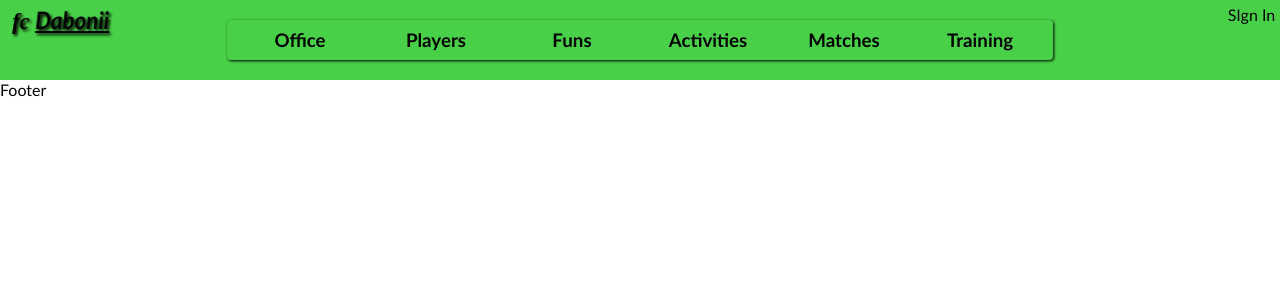
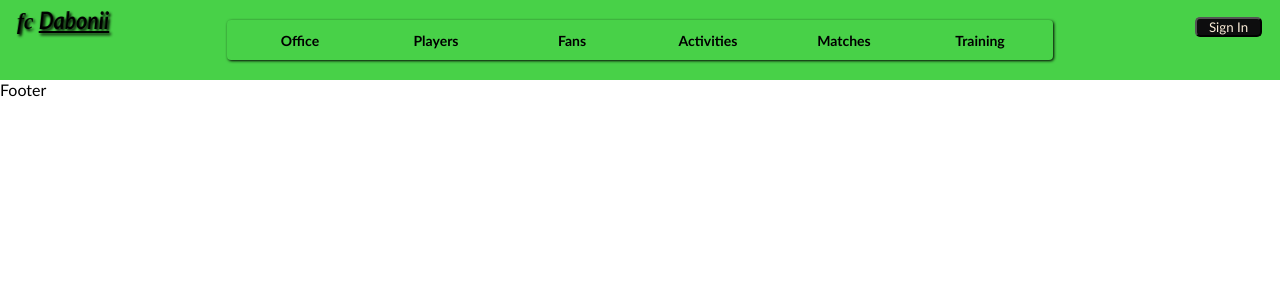
Before and after one commit to The-Boyo/Dabonii-fc, a React (Create React App) app: page / in a window 1280 px wide. Shown: the top 300 px of the page. Built offline with nearby package versions, Linux system fonts and the light colour scheme.

Commit message:
Styled the header component

```diff
--- a/src/components/App.css
+++ b/src/components/App.css
@@ -7,10 +7,6 @@
 		Arial, sans-serif;
 }
 
-body {
-	height: 1000px;
-}
-
 :root {
 	--dabonii-green: rgb(72, 209, 72);
 }
--- a/src/components/header/Header.css
+++ b/src/components/header/Header.css
@@ -43,7 +43,27 @@
 	border-radius: 4px;
 }
 
+.nav-bar > h3 {
+	font-size: 14px;
+	cursor: pointer;
+}
+
+.nav-bar > h3:hover {
+	font-size: 18px;
+}
+
 .auth {
+	display: grid;
+}
+
+.sign-in {
+	align-self: center;
 	justify-self: end;
-	/* margin-right: 0.5em; */
+	margin-right: 1em;
+	margin-bottom: 2em;
+	width: 5em;
+	background: rgb(13, 13, 14);
+	color: antiquewhite;
+	outline: none;
+	border-radius: 5px;
 }
--- a/src/components/header/Header.jsx
+++ b/src/components/header/Header.jsx
@@ -1,6 +1,13 @@
 import "./Header.css";
 
 const Header = () => {
+	const handleNavClick = (e) => {
+		const theClassName = e.target.className.split(" ")[1];
+
+		if (theClassName === "office") {
+		}
+	};
+
 	return (
 		<header className="header">
 			<div>
@@ -9,17 +16,27 @@ const Header = () => {
 				</h2>
 			</div>
 			<div className="nav-bar">
-				<h3>Office</h3>
-				<h3>Players</h3>
-				<h3>Funs</h3>
-				<h3>Activities</h3>
-				<h3>Matches</h3>
-				<h3>Training</h3>
+				<h3 onClick={handleNavClick} className="nav_elem office">
+					Office
+				</h3>
+				<h3 onClick={handleNavClick} className="nav_elem players">
+					Players
+				</h3>
+				<h3 onClick={handleNavClick} className="nav_elem fans">
+					Fans
+				</h3>
+				<h3 onClick={handleNavClick} className="nav_elem activities">
+					Activities
+				</h3>
+				<h3 onClick={handleNavClick} className="nav_elem matches">
+					Matches
+				</h3>
+				<h3 onClick={handleNavClick} className="nav_elem training">
+					Training
+				</h3>
 			</div>
 			<div className="auth">
-				<div>
-					<p>SIgn In</p>
-				</div>
+				<button className="sign-in">Sign In</button>
 			</div>
 		</header>
 	);
```
